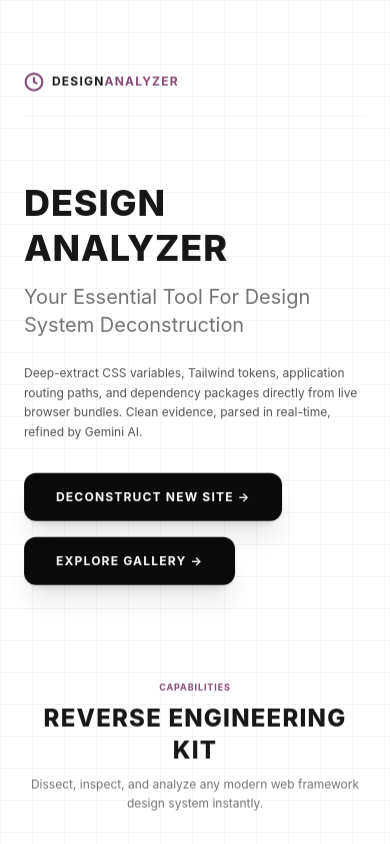
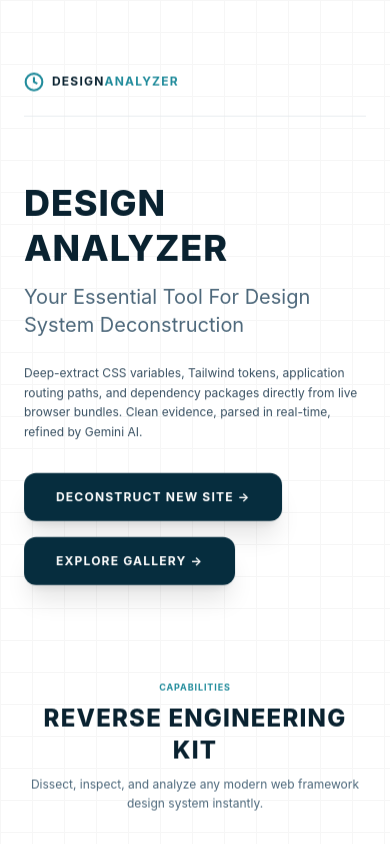
Before and after one commit to MithunMaju/design_analyzer, a Nuxt app: page / in a window 390 px wide. Shown: the top 844 px of the page. Built offline with nearby package versions, Linux system fonts and the light colour scheme; no server answers.

Commit message:
feat: make deconstruction ledger cards clickable and align Tailwind colors with Finpay design system

```diff
--- a/pages/index.vue
+++ b/pages/index.vue
@@ -288,15 +288,15 @@
       <!-- History Grid Scroll Container -->
       <div v-else class="max-h-[2500px] lg:max-h-[804px] overflow-y-auto pr-3 custom-scrollbar">
         <div class="grid grid-cols-1 md:grid-cols-2 lg:grid-cols-3 gap-6 pb-4">
-          <div
+          <NuxtLink
             v-for="item in filteredHistory"
             :key="item.url"
-            class="group bg-white border border-neutral-200/80 rounded-2xl overflow-hidden shadow-sm hover:shadow-xl hover:border-accent-chrono/30 transition-all duration-300 flex flex-col p-3 lg:h-[390px]"
+            :to="`/deconstruct?url=${encodeURIComponent(item.url)}`"
+            class="group bg-white border border-neutral-200/80 rounded-2xl overflow-hidden shadow-sm hover:shadow-xl hover:border-accent-chrono/30 transition-all duration-300 flex flex-col p-3 lg:h-[390px] text-left block"
           >
             <!-- Card Thumbnail with Aspect Ratio 1200/630 -->
-            <NuxtLink
-              :to="`/deconstruct?url=${encodeURIComponent(item.url)}`"
-              class="relative w-full aspect-[1200/630] overflow-hidden rounded-xl bg-neutral-50 border border-neutral-100 flex items-center justify-center cursor-pointer"
+            <div
+              class="relative w-full aspect-[1200/630] overflow-hidden rounded-xl bg-neutral-50 border border-neutral-100 flex items-center justify-center"
             >
               <!-- SVG illustration if generated by Gemini / Dynamic Fallback -->
               <div
@@ -319,7 +319,7 @@
                   No Preview
                 </span>
               </div>
-            </NuxtLink>
+            </div>
 
             <!-- Card Body -->
             <div class="px-2 pt-4 pb-2 flex-1 flex flex-col">
@@ -333,19 +333,15 @@
 
               <!-- Title & Domain -->
               <div class="mb-2">
-                <NuxtLink
-                  :to="`/deconstruct?url=${encodeURIComponent(item.url)}`"
-                  class="block cursor-pointer"
-                >
-                  <h3 class="font-display font-bold text-sm text-neutral-900 tracking-wide hover:text-accent-chrono transition-colors line-clamp-1">
-                    {{ cleanBrandTitle(item.title, item.domain) }}
-                  </h3>
-                </NuxtLink>
+                <h3 class="font-display font-bold text-sm text-neutral-900 tracking-wide hover:text-accent-chrono transition-colors line-clamp-1">
+                  {{ cleanBrandTitle(item.title, item.domain) }}
+                </h3>
 
                 <a
                   :href="item.url"
                   target="_blank"
                   rel="noopener noreferrer"
+                  @click.stop
                   class="inline-block font-mono text-[9px] text-neutral-400 hover:text-neutral-600 transition-colors mt-0.5 truncate max-w-full"
                 >
                   {{ item.domain }}
@@ -374,7 +370,7 @@
                 </div>
               </div>
             </div>
-          </div>
+          </NuxtLink>
         </div>
       </div>
     </div>
--- a/tailwind.config.ts
+++ b/tailwind.config.ts
@@ -23,9 +23,22 @@ export default {
         muted: '#52526a',
         foreground: '#e2e2f0',
         dim: '#8888a8',
-        'accent-chrono': '#824873',
+        'accent-chrono': '#208b9b',
         'bg-chrono': '#030303',
         'card-chrono': '#0c0c0e',
+        neutral: {
+          50: '#f4f8f8',    // Finpay clean off-white background
+          100: '#e2e8ec',   // Light border
+          200: '#cfdadf',
+          300: '#9cb5c5',
+          400: '#6e8494',   // Finpay slate-blue text secondary
+          500: '#4d687b',
+          600: '#385062',
+          700: '#253949',
+          800: '#142531',
+          900: '#092230',   // Finpay deep navy text primary
+          950: '#062d3e',   // Finpay dark button background / contrast accent
+        },
         theme: {
           bg: '#000000',
           dark: '#ffffff',
```
